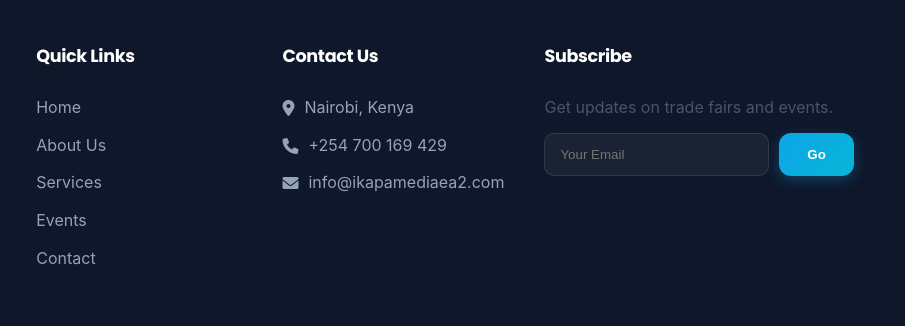
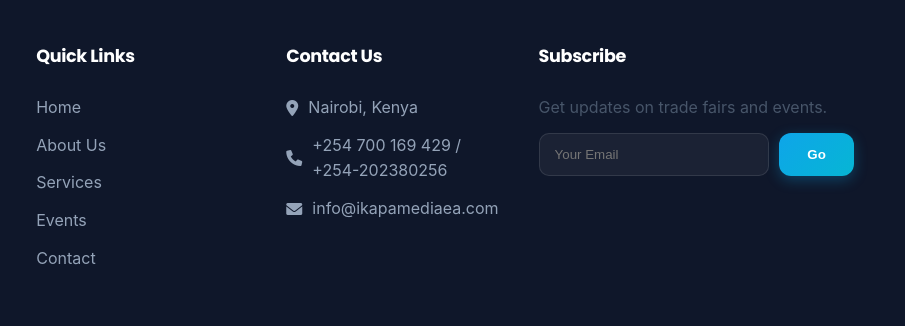
Before and after one commit to Blake796/IKAPA-MEDIA-EA, a plain HTML site: page index.html in a window 1280 px wide. Shown: the part 4677-5003 px from the top of the page, 375-1280 px from the left. Drawn offline with Linux system fonts and the light colour scheme.

Commit message:
Update index.html

```diff
--- a/index.html
+++ b/index.html
@@ -398,8 +398,9 @@
         <h4>Contact Us</h4>
         <ul class="footer-links">
           <li><i class="fas fa-map-marker-alt"></i> Nairobi, Kenya</li>
-          <li><i class="fas fa-phone"></i> +254 700 169 429</li>
-          <li><i class="fas fa-envelope"></i> info@ikapamediaea2.com</li>
+          <li><i class="fas fa-phone"></i> +254 700 169 429 /
+                +254-202380256</li>
+          <li><i class="fas fa-envelope"></i> info@ikapamediaea.com</li>
         </ul>
       </div>
 
@@ -422,4 +423,5 @@
   <script src="script.js"></script>
 </body>
 
+
 </html>
```
